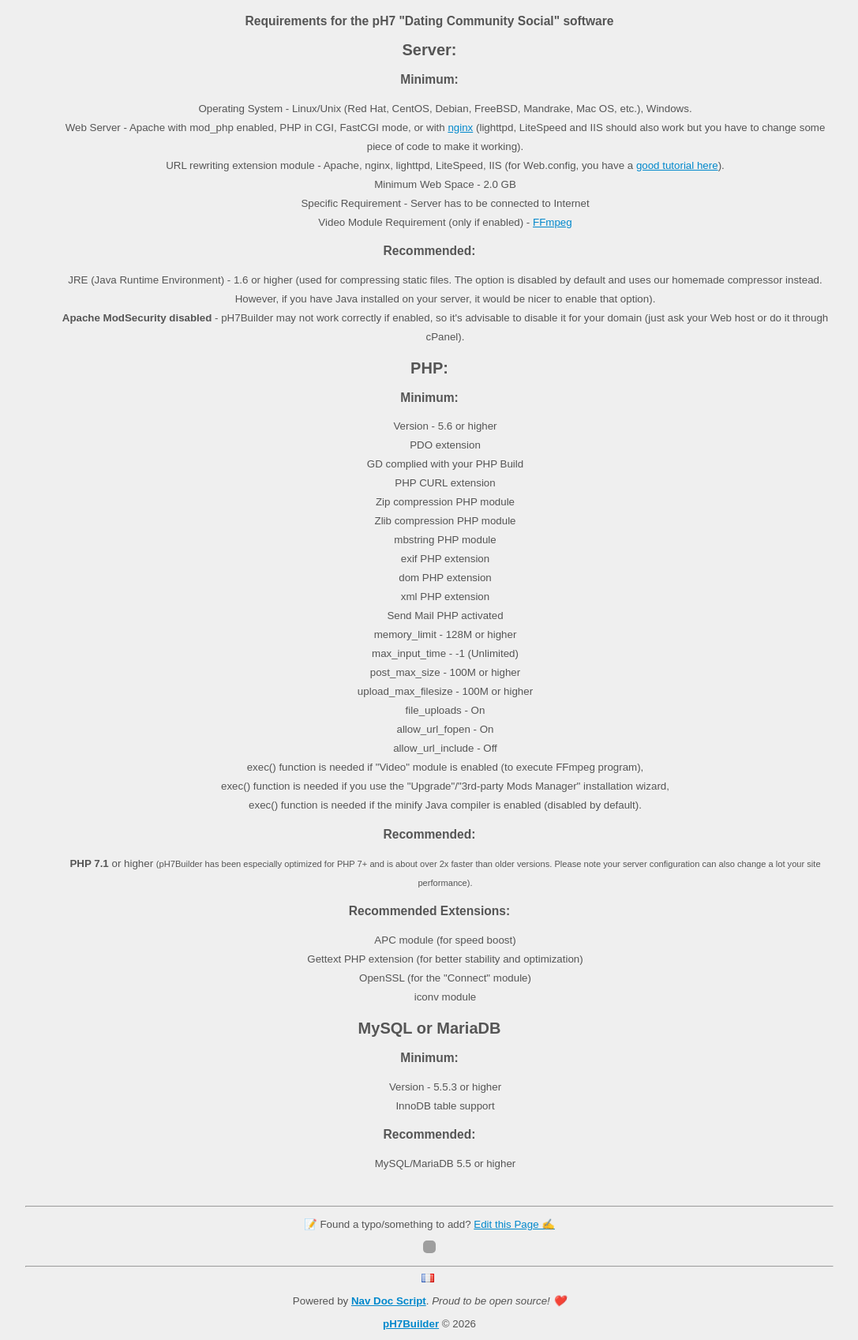
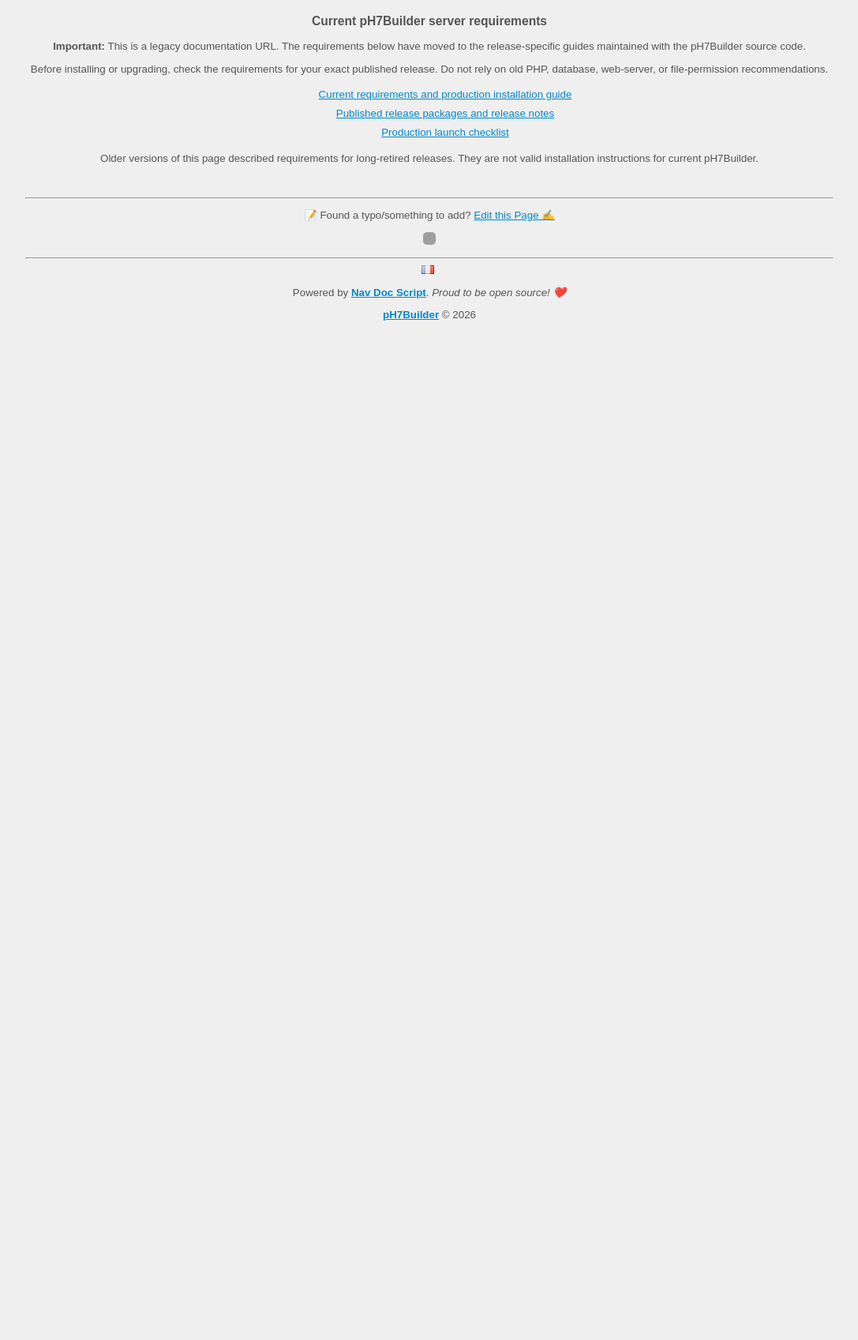
Before and after one commit to pH7Software/pH7-Documentation, a PHP site: page /en/requirements in a window 1280 px wide. Shown: the part 49-1746 px from the top of the page at 79% size, without its empty margins (96-1183 px from the left). After the commit the page ends 455 px from the top, so only its background shows below. Run offline with PHP 8.4, Linux system fonts and the light colour scheme; grey boxes are pictures that could not be loaded.

Commit message:
Replace unsafe legacy requirements.tpl instructions with current guide links

```diff
--- a/data/en/requirements.tpl
+++ b/data/en/requirements.tpl
@@ -1,87 +1,9 @@
-<h1>Requirements for the pH7 &quot;Dating Community Social&quot; software</h1>
-
-<h2>Server:</h2>
-<h3>Minimum:</h3>
+<h1>Current pH7Builder server requirements</h1>
+<p><strong>Important:</strong> This is a legacy documentation URL. The requirements below have moved to the release-specific guides maintained with the pH7Builder source code.</p>
+<p>Before installing or upgrading, check the requirements for your exact published release. Do not rely on old PHP, database, web-server, or file-permission recommendations.</p>
 <ul>
-    <li>Operating System - Linux/Unix (Red Hat, CentOS, Debian, FreeBSD, Mandrake, Mac OS, etc.), Windows.</li>
-    <li>Web Server - Apache with mod_php enabled, PHP in CGI, FastCGI mode, or with <a
-                href="http://ph7builder.com/doc/en/nginx-configuration">nginx</a> (lighttpd, LiteSpeed and IIS should also
-        work but you have to change some piece of code to make it working).
-    </li>
-    <li>URL rewriting extension module - Apache, nginx, lighttpd, LiteSpeed, IIS (for Web.config, you have a <a
-                href="http://www.phpgenious.com/2010/04/url-rewriting-with-php-and-iis-7/">good tutorial here</a>).
-    </li>
-    <li>Minimum Web Space - 2.0 GB</li>
-    <li>Specific Requirement - Server has to be connected to Internet</li>
-    <li>Video Module Requirement (only if enabled) - <a href="http://ffmpeg.org">FFmpeg</a></li>
+    <li><a href="https://github.com/pH7Software/pH7-Social-Dating-CMS/blob/18.x/docs/QUICK_START.md">Current requirements and production installation guide</a></li>
+    <li><a href="https://github.com/pH7Software/pH7-Social-Dating-CMS/releases">Published release packages and release notes</a></li>
+    <li><a href="https://github.com/pH7Software/pH7-Social-Dating-CMS/blob/18.x/docs/LAUNCH_CHECKLIST.md">Production launch checklist</a></li>
 </ul>
-
-<h3>Recommended:</h3>
-<ul>
-    <li>JRE (Java Runtime Environment) - 1.6 or higher (used for compressing static files. The option is disabled by
-        default and uses our homemade compressor instead. However, if you have Java installed on your server, it would
-        be nicer to enable that option).
-    </li>
-    <li><strong>Apache ModSecurity disabled</strong> - pH7Builder may not work correctly if enabled, so it's advisable to disable it for
-        your domain (just ask your Web host or do it through cPanel).
-    </li>
-</ul>
-
-
-<h2>PHP:</h2>
-<h3>Minimum:</h3>
-<ul>
-    <li>Version - 5.6 or higher</li>
-    <li>PDO extension</li>
-    <li>GD complied with your PHP Build</li>
-    <li>PHP CURL extension</li>
-    <li>Zip compression PHP module</li>
-    <li>Zlib compression PHP module</li>
-    <li>mbstring PHP module</li>
-    <li>exif PHP extension</li>
-    <li>dom PHP extension</li>
-    <li>xml PHP extension</li>
-    <li>Send Mail PHP activated</li>
-    <li>memory_limit - 128M or higher</li>
-    <li>max_input_time - -1 (Unlimited)</li>
-    <li>post_max_size - 100M or higher</li>
-    <li>upload_max_filesize - 100M or higher</li>
-    <li>file_uploads - On</li>
-    <li>allow_url_fopen - On</li>
-    <li>allow_url_include - Off</li>
-    <li>
-        exec() function is needed if "Video" module is enabled (to execute FFmpeg program),<br />
-        exec() function is needed if you use the "Upgrade"/"3rd-party Mods Manager" installation wizard,<br />
-        exec() function is needed if the minify Java compiler is enabled (disabled by default).
-    </li>
-</ul>
-
-<h3>Recommended:</h3>
-<ul>
-    <li><span class="bold">PHP 7.1</span> or higher
-        <small>(pH7Builder has been especially optimized for PHP 7+ and is about over 2x faster than older versions. Please
-            note your server configuration can also change a lot your site performance).
-        </small>
-    </li>
-</ul>
-
-<h3>Recommended Extensions:</h3>
-<ul>
-    <li>
-    <li>APC module (for speed boost)</li>
-    <li>Gettext PHP extension (for better stability and optimization)</li>
-    <li>OpenSSL (for the "Connect" module)</li>
-    <li>iconv module</li>
-</ul>
-
-
-<h2>MySQL or MariaDB</h2>
-<h3>Minimum:</h3>
-<ul>
-    <li>Version - 5.5.3 or higher</li>
-    <li>InnoDB table support</li>
-</ul>
-<h3>Recommended:</h3>
-<ul>
-    <li>MySQL/MariaDB 5.5 or higher</li>
-</ul>
+<p>Older versions of this page described requirements for long-retired releases. They are not valid installation instructions for current pH7Builder.</p>
```
